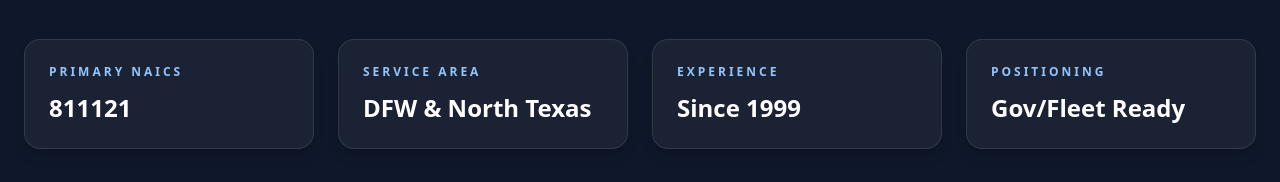
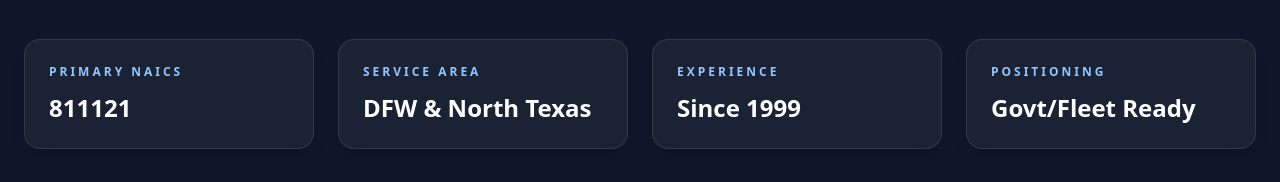
Before and after one commit to 6vwykybwf4-a11y/blb-website, a Next.js app: page / in a window 1280 px wide. Shown: the part 938-1120 px from the top of the page. Built offline with nearby package versions, Linux system fonts and the light colour scheme.

Commit message:
Update page.tsx

```diff
--- a/app/page.tsx
+++ b/app/page.tsx
@@ -165,7 +165,7 @@ export default function Home() {
             ["Primary NAICS", "811121"],
             ["Service Area", "DFW & North Texas"],
             ["Experience", "Since 1999"],
-            ["Positioning", "Gov/Fleet Ready"],
+            ["Positioning", "Govt/Fleet Ready"],
           ].map(([label, value]) => (
             <div
               key={label}
```
